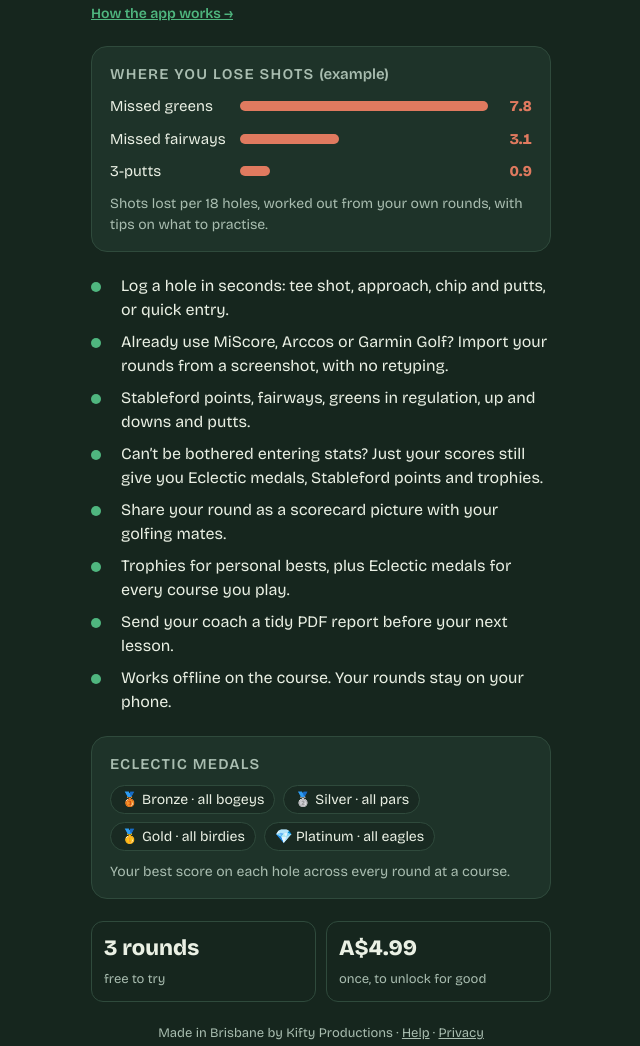
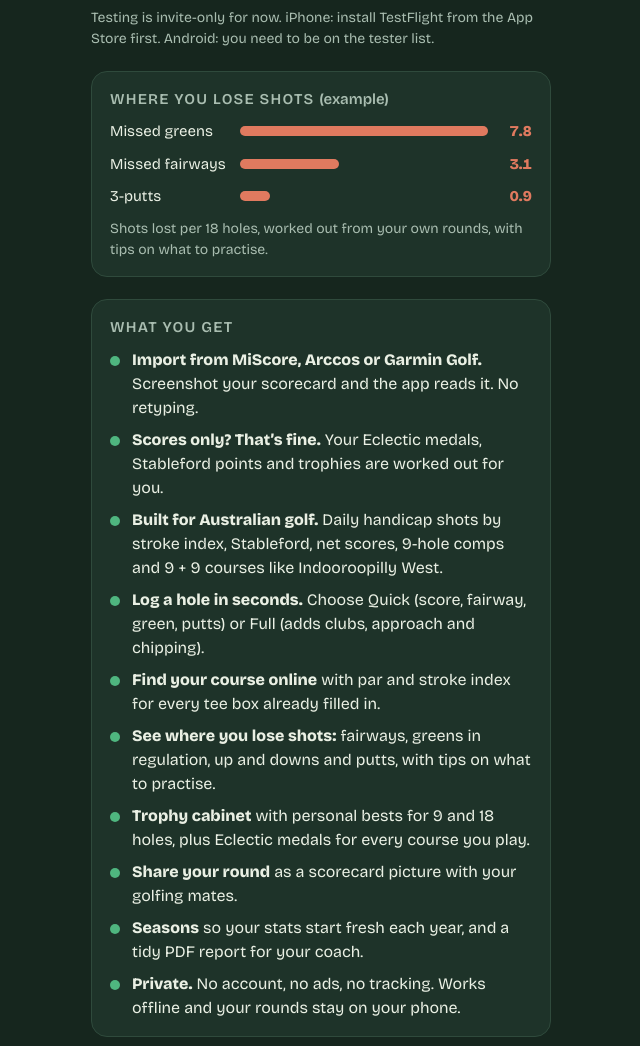
Before and after one commit to rekift-eng/golfstatstracker-site, a plain HTML site: page index.html in a window 1280 px wide. Shown: the part 484-1530 px from the top of the page, without its empty margins (319-959 px from the left). Drawn offline with nearby package versions, Linux system fonts and the light colour scheme.

Commit message:
Website for 1.23

```diff
--- a/index.html
+++ b/index.html
@@ -51,7 +51,7 @@ h1{font-family:var(--display);font-weight:800;font-size:clamp(30px,8vw,38px);lin
 .medals{display:flex;gap:8px;flex-wrap:wrap}
 .medals span{font-size:14px;border:1px solid var(--line);border-radius:999px;padding:3px 10px;background:rgba(0,0,0,.18)}
 ul.feat{margin:0;padding:0;list-style:none;display:flex;flex-direction:column;gap:8px}
-ul.feat li{display:grid;grid-template-columns:22px 1fr;gap:8px;font-size:16px}
+ul.feat li{display:grid;grid-template-columns:14px 1fr;gap:8px;font-size:16px}ul.feat b{color:var(--chalk)}
 ul.feat li::before{content:"";width:10px;height:10px;margin-top:8px;border-radius:50%;background:var(--leaf)}
 .price{display:flex;gap:10px;flex-wrap:wrap}
 .price div{flex:1 1 120px;border:1.5px solid var(--line);border-radius:12px;padding:10px 12px}
@@ -59,6 +59,7 @@ ul.feat li::before{content:"";width:10px;height:10px;margin-top:8px;border-radiu
 .price span{font-size:13px;color:var(--mist)}
 footer{font-size:13px;color:var(--mist);text-align:center}
 @media (prefers-reduced-motion:reduce){.btn{transition:none}}
+.nav{display:flex;gap:8px}.nav a{box-sizing:border-box;flex:1 1 0;display:flex;align-items:center;justify-content:center;gap:6px;min-height:44px;padding:8px 10px;border:1.5px solid #2F4A3C;border-radius:12px;background:#1E3329;color:#EAF0E4;text-decoration:none;font-weight:600;font-size:16px;line-height:1.2}.nav a:hover{border-color:#4FB67F}.nav a:focus-visible{outline:3px solid #E8B422;outline-offset:2px}.nav a[aria-current=page]{background:#2F8A5B;border-color:#4FB67F}
 </style>
 <style>*{box-sizing:border-box}body{margin:0}</style>
 </head>
@@ -70,13 +71,14 @@ footer{font-size:13px;color:var(--mist);text-align:center}
     <h1>Golf Stats Tracker</h1>
   </div>
 
+  <nav class="nav" aria-label="Site"><a href="./" aria-current="page">Home</a><a href="help">Help</a><a href="privacy">Privacy</a></nav>
+
   <p class="tag">Find out where you&rsquo;re really losing shots. <b>No ads, no subscription.</b></p>
 
   <span class="pill" id="status">Coming soon to the stores</span>
 
   <div class="get" id="get"></div>
   <p class="note" id="getnote"></p>
-  <p class="note" style="margin-top:-2px"><a href="help" style="color:var(--leaf);font-weight:600">How the app works →</a></p>
 
   <div class="card" aria-label="Example from the app">
     <h2>Where you lose shots <span style="text-transform:none;letter-spacing:0">(example)</span></h2>
@@ -86,16 +88,21 @@ footer{font-size:13px;color:var(--mist);text-align:center}
     <p class="note">Shots lost per 18 holes, worked out from your own rounds, with tips on what to practise.</p>
   </div>
 
-  <ul class="feat">
-    <li>Log a hole in seconds: tee shot, approach, chip and putts, or quick entry.</li>
-    <li>Already use MiScore, Arccos or Garmin Golf? Import your rounds from a screenshot, with no retyping.</li>
-    <li>Stableford points, fairways, greens in regulation, up and downs and putts.</li>
-    <li>Can’t be bothered entering stats? Just your scores still give you Eclectic medals, Stableford points and trophies.</li>
-    <li>Share your round as a scorecard picture with your golfing mates.</li>
-    <li>Trophies for personal bests, plus Eclectic medals for every course you play.</li>
-    <li>Send your coach a tidy PDF report before your next lesson.</li>
-    <li>Works offline on the course. Your rounds stay on your phone.</li>
-  </ul>
+  <div class="card">
+    <h2>What you get</h2>
+    <ul class="feat">
+      <li><span><b>Import from MiScore, Arccos or Garmin Golf.</b> Screenshot your scorecard and the app reads it. No retyping.</span></li>
+      <li><span><b>Scores only? That&rsquo;s fine.</b> Your Eclectic medals, Stableford points and trophies are worked out for you.</span></li>
+      <li><span><b>Built for Australian golf.</b> Daily handicap shots by stroke index, Stableford, net scores, 9-hole comps and 9&nbsp;+&nbsp;9 courses like Indooroopilly West.</span></li>
+      <li><span><b>Log a hole in seconds.</b> Choose Quick (score, fairway, green, putts) or Full (adds clubs, approach and chipping).</span></li>
+      <li><span><b>Find your course online</b> with par and stroke index for every tee box already filled in.</span></li>
+      <li><span><b>See where you lose shots:</b> fairways, greens in regulation, up and downs and putts, with tips on what to practise.</span></li>
+      <li><span><b>Trophy cabinet</b> with personal bests for 9 and 18 holes, plus Eclectic medals for every course you play.</span></li>
+      <li><span><b>Share your round</b> as a scorecard picture with your golfing mates.</span></li>
+      <li><span><b>Seasons</b> so your stats start fresh each year, and a tidy PDF report for your coach.</span></li>
+      <li><span><b>Private.</b> No account, no ads, no tracking. Works offline and your rounds stay on your phone.</span></li>
+    </ul>
+  </div>
 
   <div class="card">
     <h2>Eclectic medals</h2>
```
Also changed, not shown: help.html (+4 -2 lines), privacy.html (+2 -0 lines).
